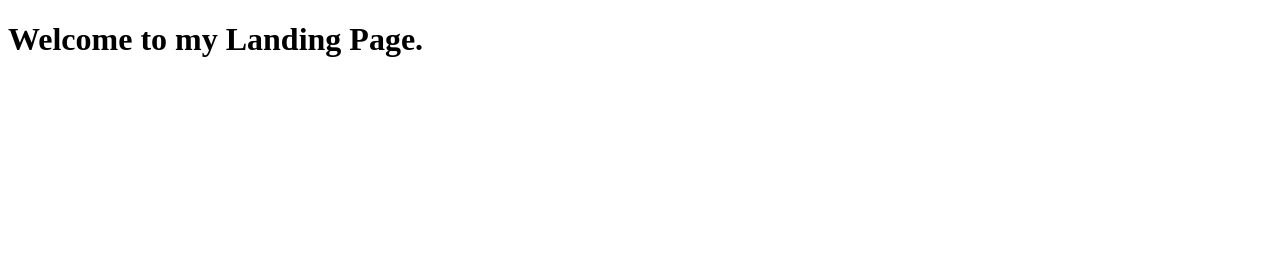
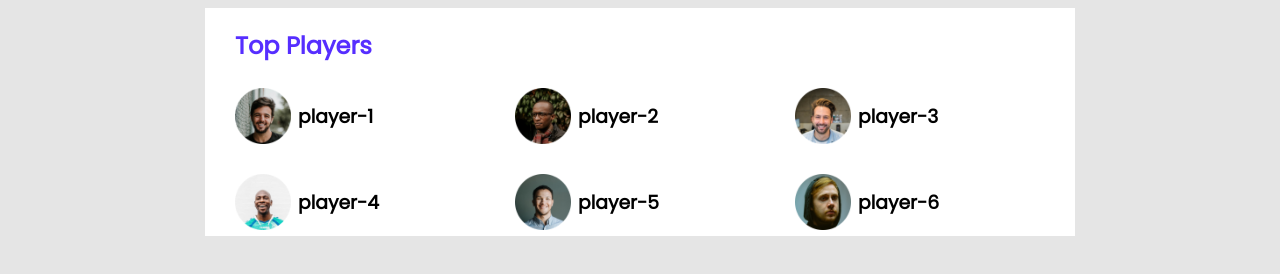
Before and after one commit to Sojibislam2/sojib-landing-page, a plain HTML site: page index.html in a window 1280 px wide. Drawn offline with Linux system fonts and the light colour scheme.

Commit message:
top players added

```diff
--- a/index.html
+++ b/index.html
@@ -7,10 +7,45 @@
     <meta name="viewport" content="width=device-width, initial-scale=1.0">
     <title>Sojib Landing Page</title>
     <link rel="stylesheet" href="style.css">
+    <link rel="preconnect" href="https://fonts.googleapis.com">
+    <link rel="preconnect" href="https://fonts.gstatic.com" crossorigin>
+    <link href="https://fonts.googleapis.com/css2?family=Poppins&display=swap" rel="stylesheet">
 </head>
 
 <body>
-    <h1>Welcome to my Landing Page.</h1>
+    <main>
+        <section class="container">
+            <div class="top-players">
+                <h2 class="player-title">Top Players</h2>
+                <div class="players">
+                    <div class="player">
+                        <img src="images/players/player-1.png" alt="">
+                        <h3>player-1</h3>
+                    </div>
+                    <div class="player">
+                        <img src="images/players/player-2.png" alt="">
+                        <h3>player-2</h3>
+                    </div>
+                    <div class="player">
+                        <img src="images/players/player-3.png" alt="">
+                        <h3>player-3</h3>
+                    </div>
+                    <div class="player">
+                        <img src="images/players/player-4.png" alt="">
+                        <h3>player-4</h3>
+                    </div>
+                    <div class="player">
+                        <img src="images/players/player-5.png" alt="">
+                        <h3>player-5</h3>
+                    </div>
+                    <div class="player">
+                        <img src="images/players/player-6.png" alt="">
+                        <h3>player-6</h3>
+                    </div>
+                </div>
+            </div>
+        </section>
+    </main>
 </body>
 
 </html>
--- a/style.css
+++ b/style.css
@@ -0,0 +1,38 @@
+body{
+    font-family: 'Poppins', sans-serif;
+    background-color: #E5E5E5;
+}
+main{
+    display: flex;
+    justify-content: center;
+}
+.container{
+ background-color: #FFFFFF;
+ width: 870px;
+ }
+ .top-players{
+     padding-left: 30px;
+ }
+.players{
+    display: grid;
+    grid-template-columns: repeat(3, 1fr);
+    grid-row-gap: 20px;
+
+}
+.player{
+    display: flex;
+    align-items: center;
+}
+.player img {
+    height: 56px;
+    width: 56px;
+}
+.player h3{
+   padding-left: 7px;
+}
+.player-title{
+    color: #562EFF
+    ;
+    font-size: 24px;
+
+}
```
